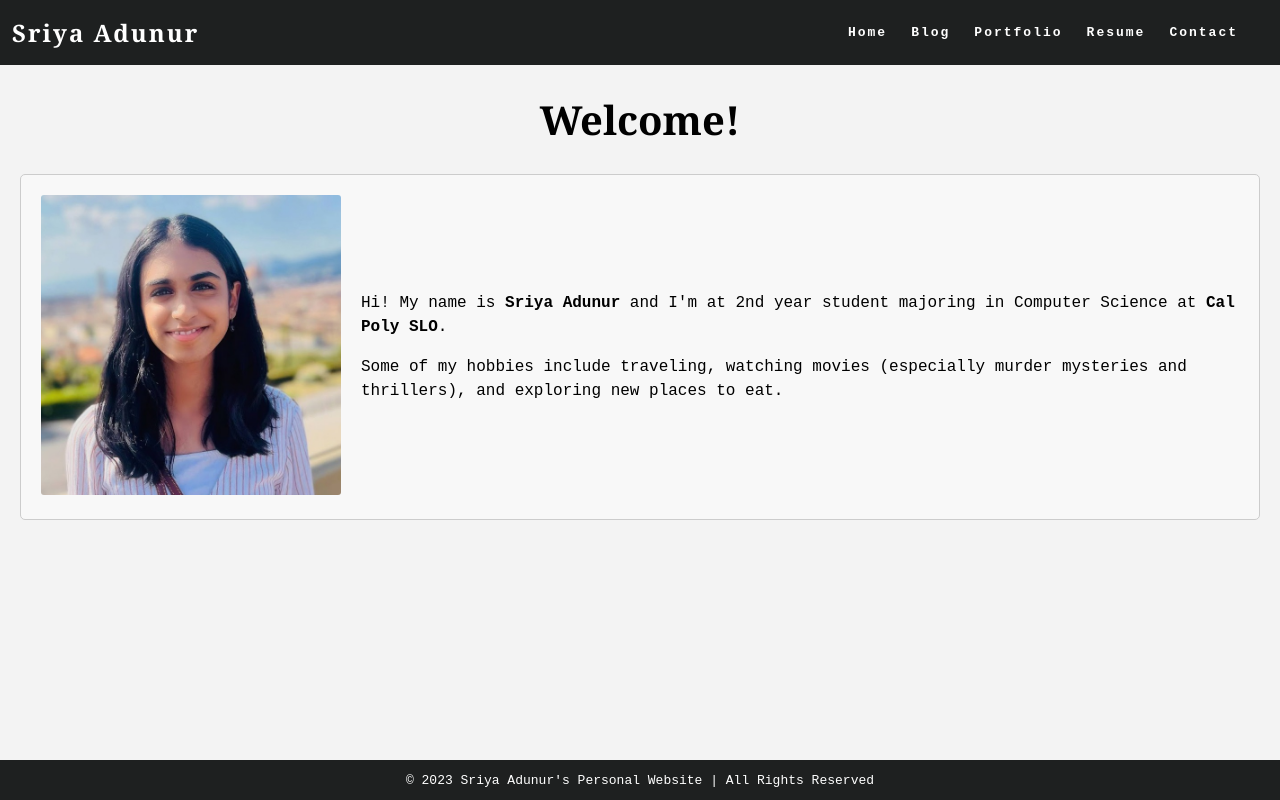
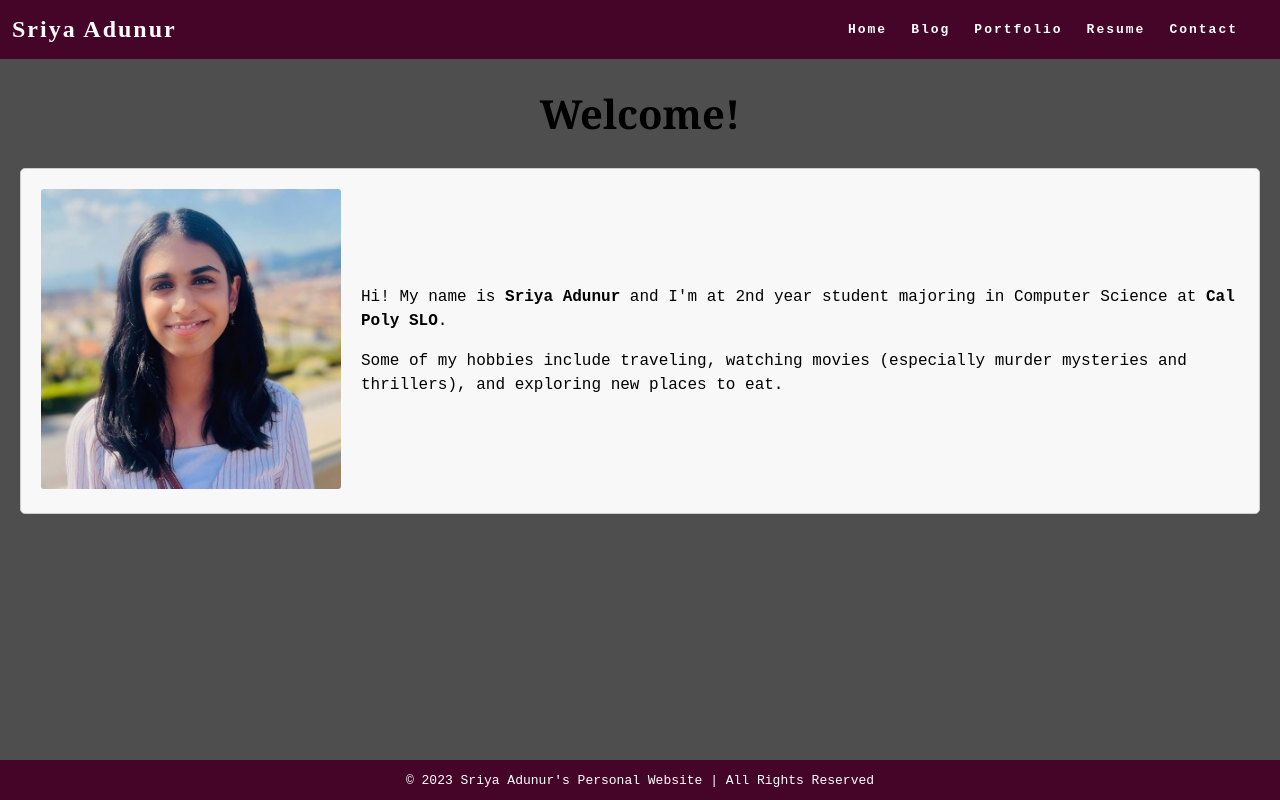
Before and after one commit to Sriya-Adunur/Sriya-Adunur.github.io, a plain HTML site: page index.html in a window 1280 px wide. Drawn offline with Linux system fonts and the light colour scheme.

```diff
--- a/styles.css
+++ b/styles.css
@@ -1,8 +1,8 @@
 :root {
   /* variables */
-  --cg-black: rgb(30, 32, 32);
-  --cg-blue: rgb(36, 94, 255);
-  --cg-grey: rgb(243, 243, 243);
+  --cg-black: rgb(69, 5, 41);
+  --cg-blue: rgb(5, 53, 45);
+  --cg-grey: rgb(78, 78, 78 );
   --cg-white: rgb(255, 255, 255);
 }
 
@@ -73,7 +73,7 @@ body {
 }
 
 .logo a {
-  font-family: Georgia;
+  font-family: 'Crimson Text',serif;
 }
 
 .logo a:hover {
```
